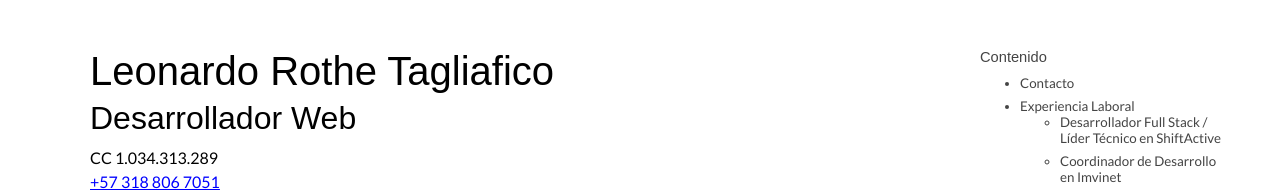
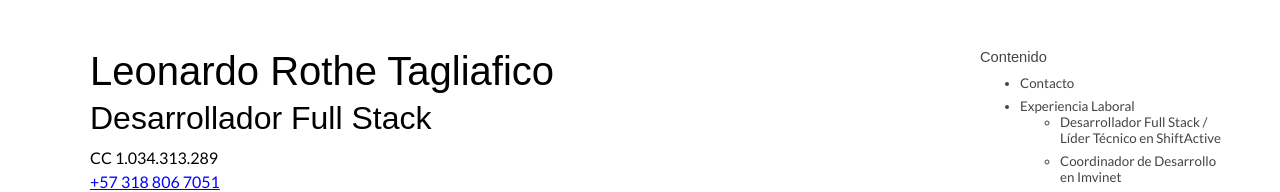
Before and after one commit to roeltz/cv, a plain HTML site: page index.htm in a window 1280 px wide. Shown: the top 192 px of the page. Drawn offline with Linux system fonts and the light colour scheme; a web font is replaced by a local one.

Commit message:
Cambio del título

```diff
--- a/index.htm
+++ b/index.htm
@@ -2,7 +2,7 @@
 <html>
 <head>
 	<meta charset="UTF-8">
-	<title>Leonardo Rothe Tagliafico</title>
+	<title>Leonardo Rothe Tagliafico, Desarrollador Full Stack</title>
 	<meta name="viewport" content="width=device-width, maximum-scale=1">
 	<link rel="stylesheet" type="text/css" href="res/theme/style.css" media="all">
 
@@ -20,7 +20,7 @@
 	<header class="vcard" id="contact">
 		<hgroup>
 			<h1 class="fn n">Leonardo Rothe Tagliafico</h1>
-			<h2 class="role">Desarrollador Web</h2>
+			<h2 class="role">Desarrollador Full Stack</h2>
 		</hgroup>
 		<dl>
 			<dt>Documento</dt>
```
